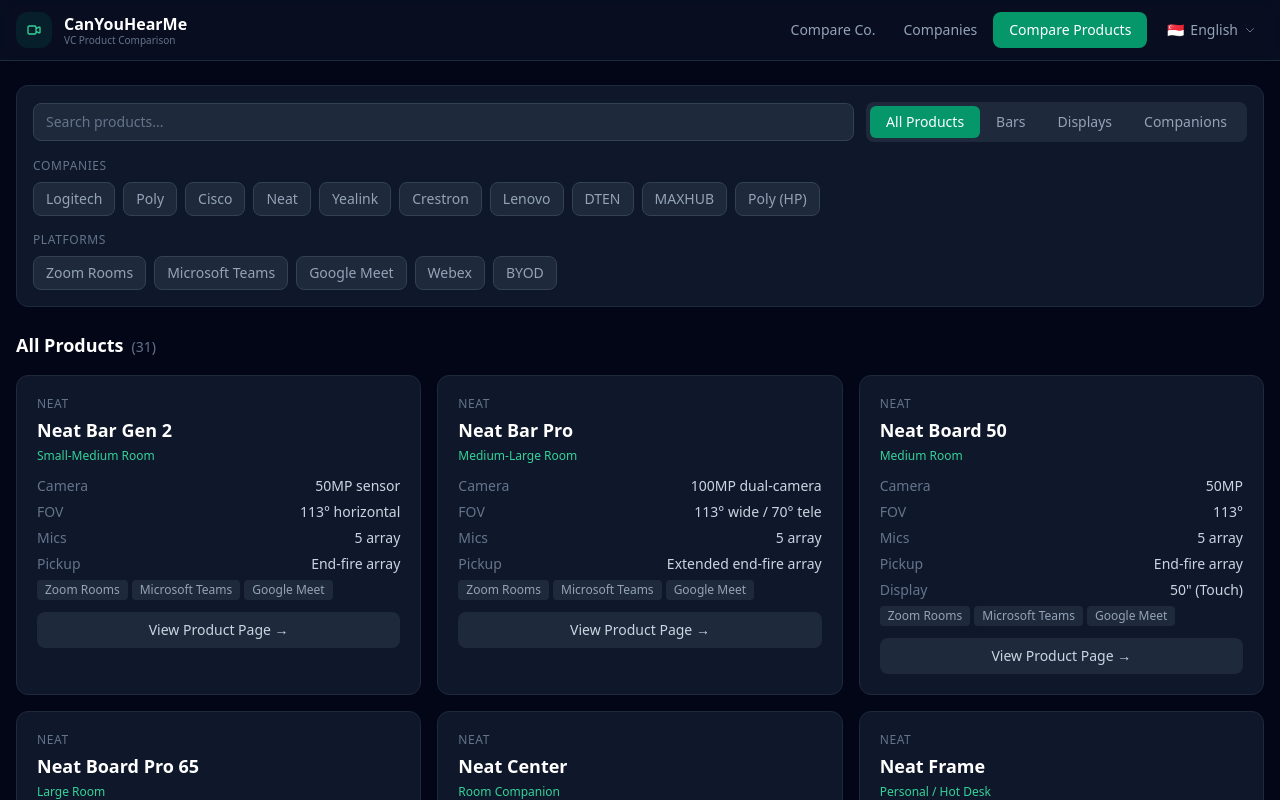
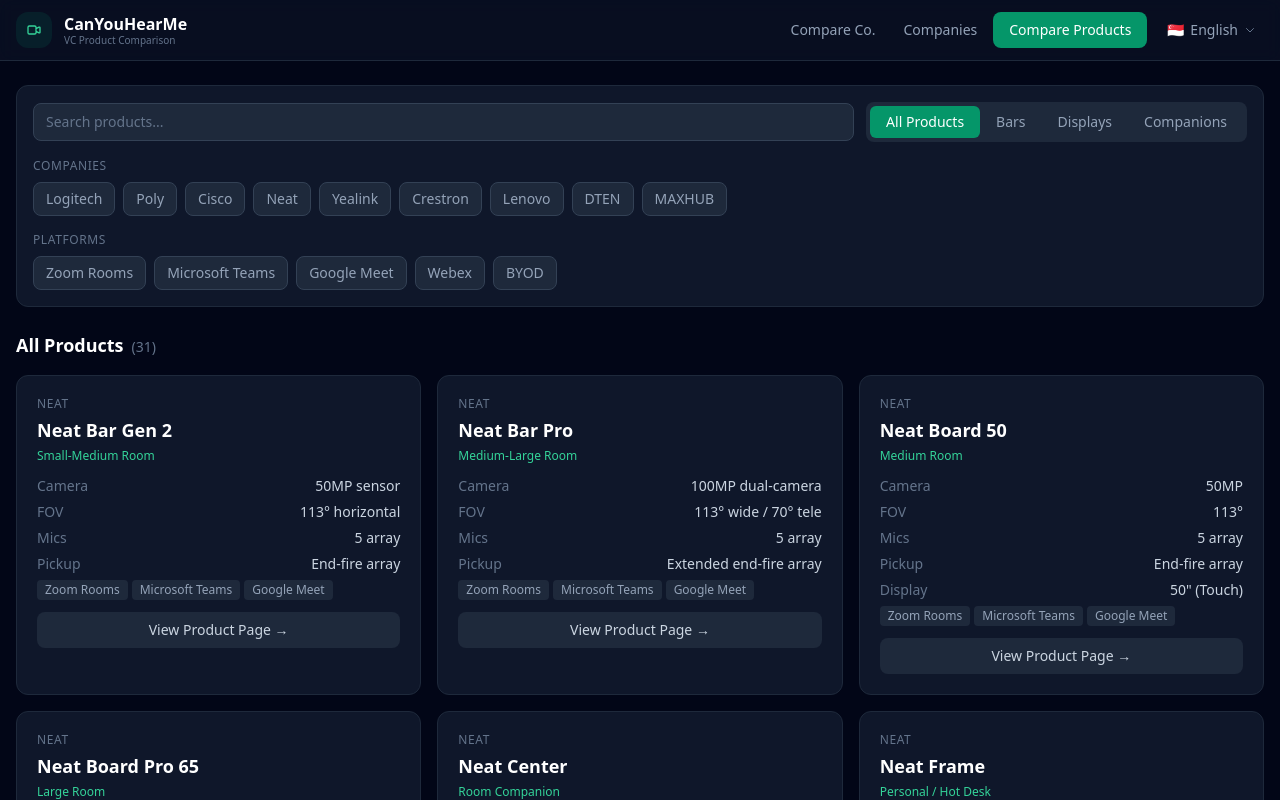
Before and after one commit to jpmoregain-eth/canyouhearme, a Next.js app: page / in a window 1280 px wide. Shown: the top 800 px of the page. Built offline with nearby package versions, Linux system fonts and the light colour scheme.

Commit message:
Fix Poly company name consistency — use 'Poly' not 'Poly (HP)' in products

```diff
--- a/data/products.ts
+++ b/data/products.ts
@@ -654,7 +654,7 @@
   {
     id: 'poly-studio-e360',
     name: 'Poly Studio E360',
-    company: 'Poly (HP)',
+    company: 'Poly',
     category: 'companion',
     subCategory: 'Room Companion',
     cameraResolution: '4x 8MP cameras',
```
